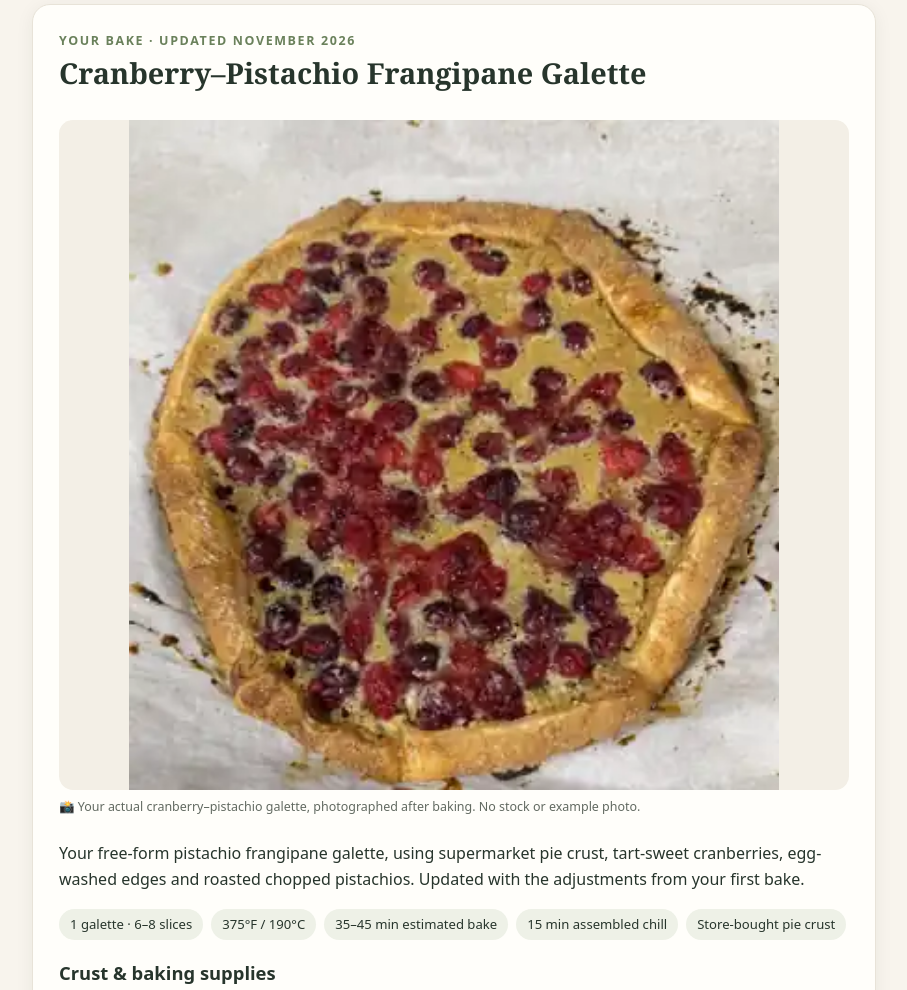
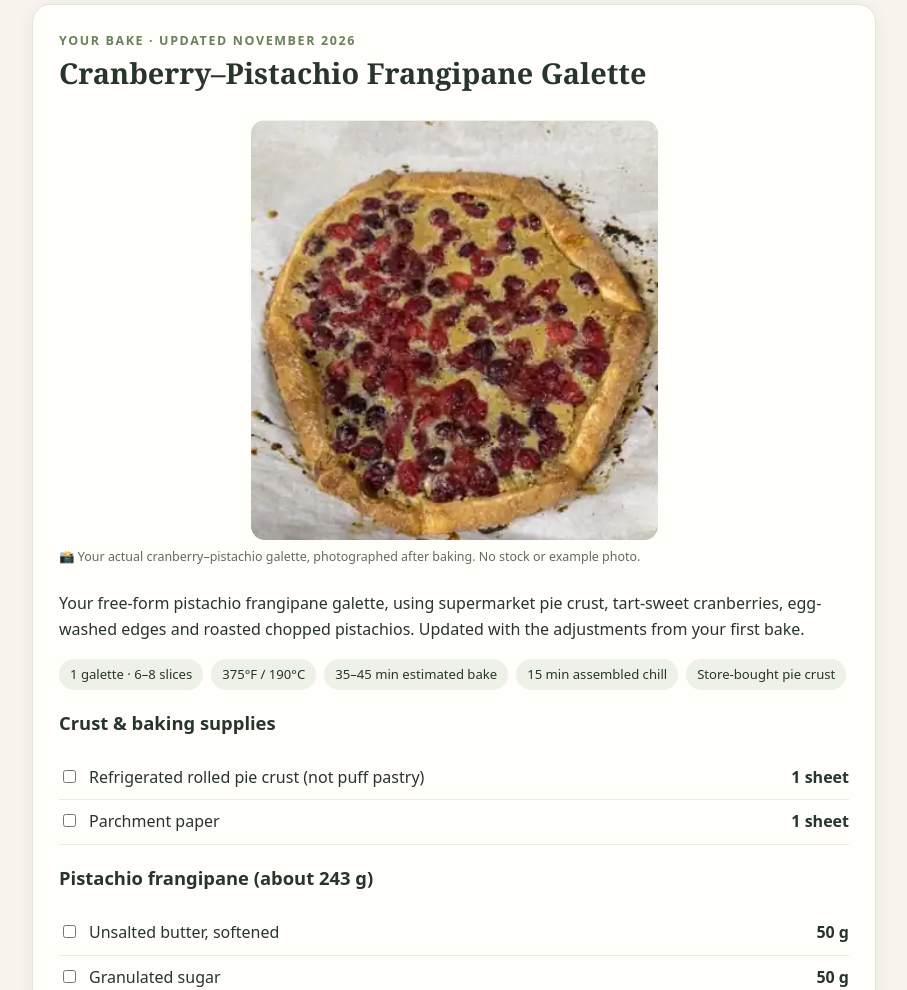
Before and after one commit to koala-panda-162/koala-recipes, a plain HTML site: page index.html in a window 1280 px wide. Shown: the part 2520-3510 px from the top of the page, without its empty margins (186-1093 px from the left). Drawn offline with Linux system fonts and the light colour scheme.

Commit message:
Display compressed galette photo at native resolution to prevent blurry upscaling

```diff
--- a/index.html
+++ b/index.html
@@ -8,7 +8,7 @@ figure.recipe-photo{margin:18px 0 24px}figure.recipe-photo img{display:block;wid
 <h3>Method</h3><ol><li><strong>Make dough:</strong> Combine flour, sugar, and salt. Rub in cold butter, leaving some pea-sized pieces. Mix in 55 g cold water, adding more by 5 g only until dough holds together when squeezed.</li><li><strong>Chill:</strong> Shape into a disc and refrigerate, wrapped, for 45 minutes.</li><li><strong>Roll:</strong> Preheat a conventional oven to 375°F (190°C). Roll dough on parchment to a roughly 12-inch (30 cm) circle about ⅛ inch (3 mm) thick. Place parchment on a baking sheet.</li><li><strong>Fill:</strong> Spread 70 g of each jam over half the center area, leaving a 2-inch (5 cm) border all around. Fold and pleat the border over the filling; pinch gaps closed.</li><li><strong>Chill and finish:</strong> Refrigerate assembled galette for 15 minutes. Brush exposed pastry with 10 g milk; scatter 8 g sugar over crust.</li><li><strong>Bake:</strong> Bake on the middle rack 30–40 minutes, until the pastry is deeply golden and jam gently bubbles. Cool at least 45 minutes before cutting.</li></ol><p class="note"><strong>Practice goal:</strong> Check the underside: it should be golden, crisp, and fully baked. If pale, bake a little longer on a lower rack while watching the top.</p></section>
 <section class="card" id="cranberry-pistachio">
 <div class="eyebrow">Your bake · Updated November 2026</div><h2>Cranberry–Pistachio Frangipane Galette</h2>
-<figure class="recipe-photo"><img loading="eager" src="assets/cranberry-pistachio-galette.webp" style="aspect-ratio:1/1;object-fit:contain;background:#f3efe6;max-height:670px" alt="Your actual baked cranberry-pistachio frangipane galette, with golden folded pie crust and red cranberries"><figcaption>📸 Your actual cranberry–pistachio galette, photographed after baking. No stock or example photo.</figcaption></figure>
+<figure class="recipe-photo"><img loading="eager" src="assets/cranberry-pistachio-galette.webp" width="407" height="420" style="width:100%;max-width:407px;height:auto;aspect-ratio:407/420;object-fit:contain;background:#f3efe6;margin-inline:auto" alt="Your actual baked cranberry-pistachio frangipane galette, with golden folded pie crust and red cranberries"><figcaption>📸 Your actual cranberry–pistachio galette, photographed after baking. No stock or example photo.</figcaption></figure>
 <p>Your free-form pistachio frangipane galette, using supermarket pie crust, tart-sweet cranberries, egg-washed edges and roasted chopped pistachios. Updated with the adjustments from your first bake.</p>
 <div class="chips"><span class="chip">1 galette · 6–8 slices</span><span class="chip">375°F / 190°C</span><span class="chip">35–45 min estimated bake</span><span class="chip">15 min assembled chill</span><span class="chip">Store-bought pie crust</span></div>
 <h3>Crust &amp; baking supplies</h3><ul class="ingredients">
```
